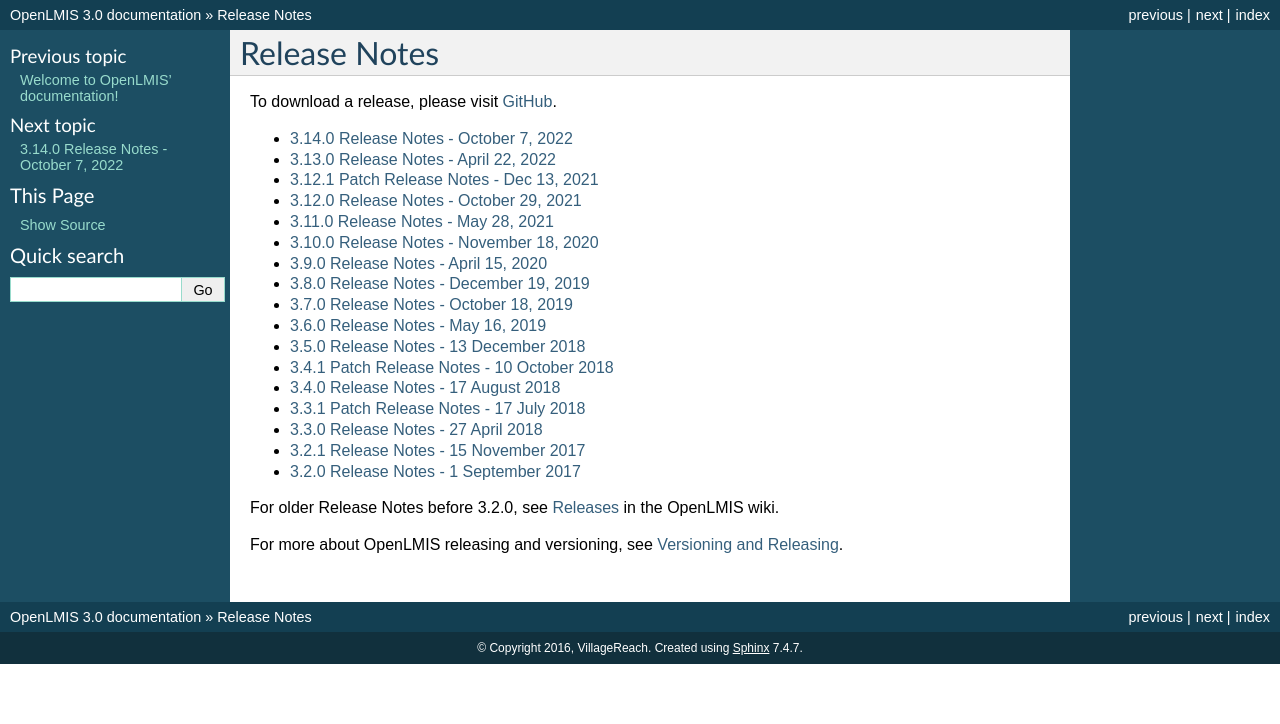
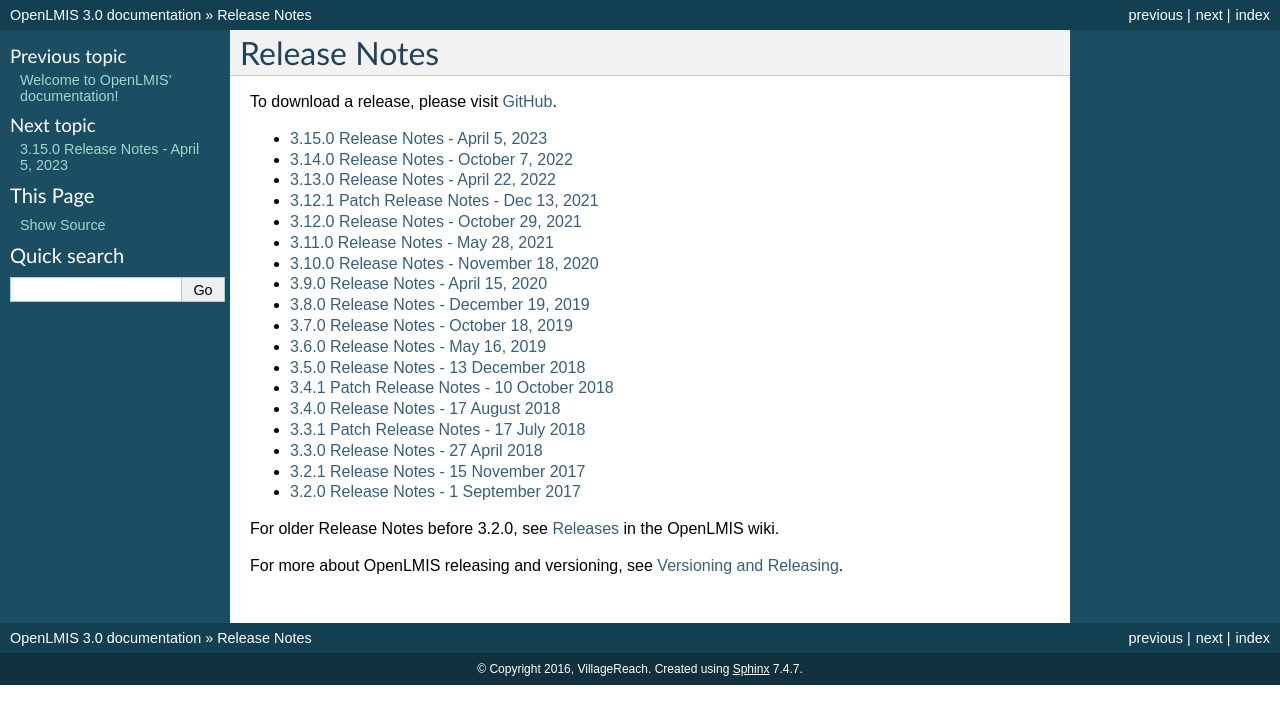
Before and after one commit to OpenLMIS/openlmis-ref-distro, a Sphinx documentation site: the page built from docs/source/releases/index.rst, in a window 1280 px wide. Shown: the top 724 px of the page. Built offline with Sphinx 7.4.7, drawn with Linux system fonts in a browser that asks for light colours; pages that are not in the unit, such as notebooks, are missing from menus.

Commit message:
Update index.rst

```diff
--- a/docs/source/releases/index.rst
+++ b/docs/source/releases/index.rst
@@ -7,6 +7,7 @@
 .. toctree::
    :maxdepth: 1
 
+   openlmis-ref-distro-v3.15.0
    openlmis-ref-distro-v3.14.0
    openlmis-ref-distro-v3.13.0
    openlmis-ref-distro-v3.12.1
```
